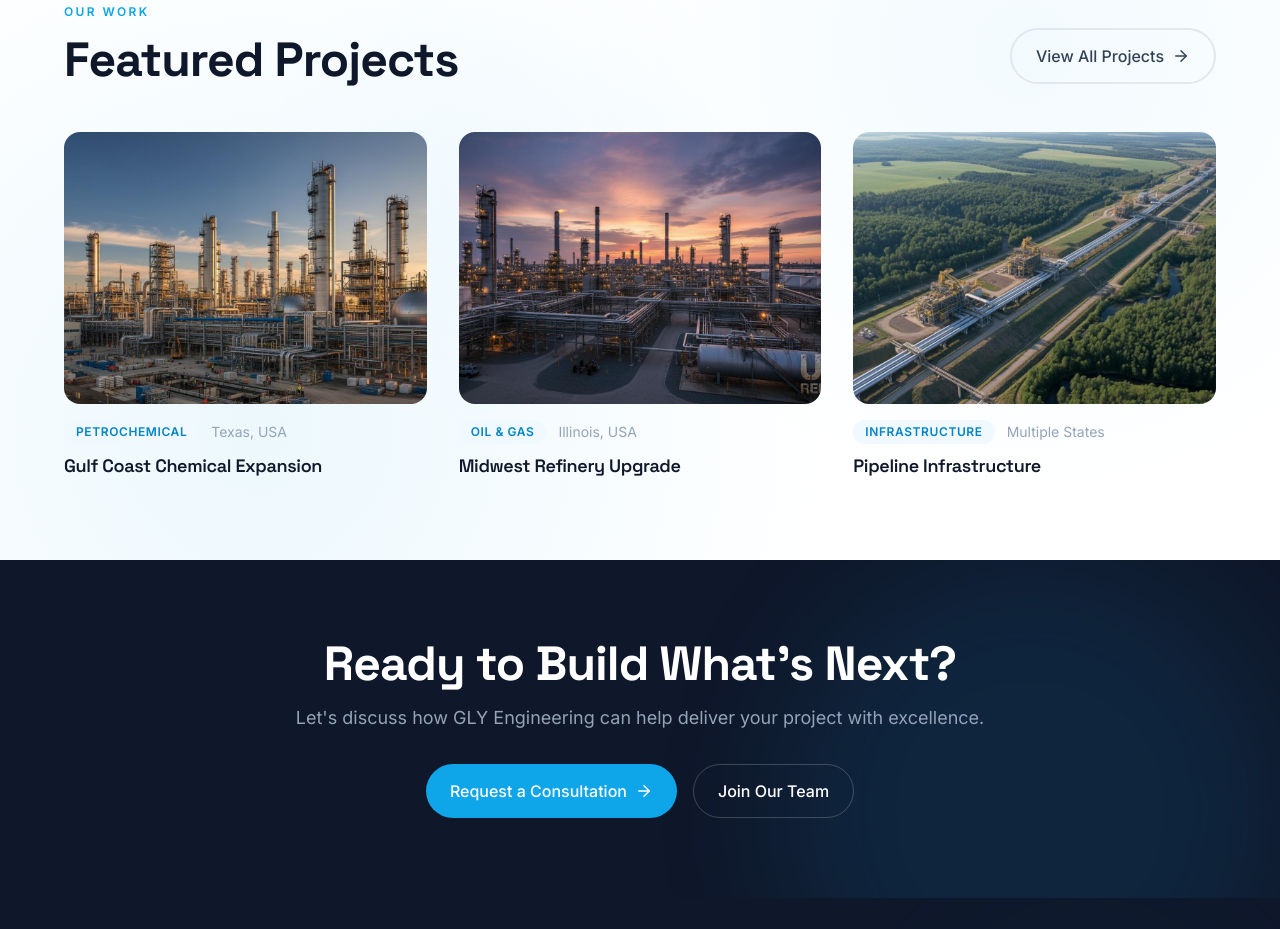
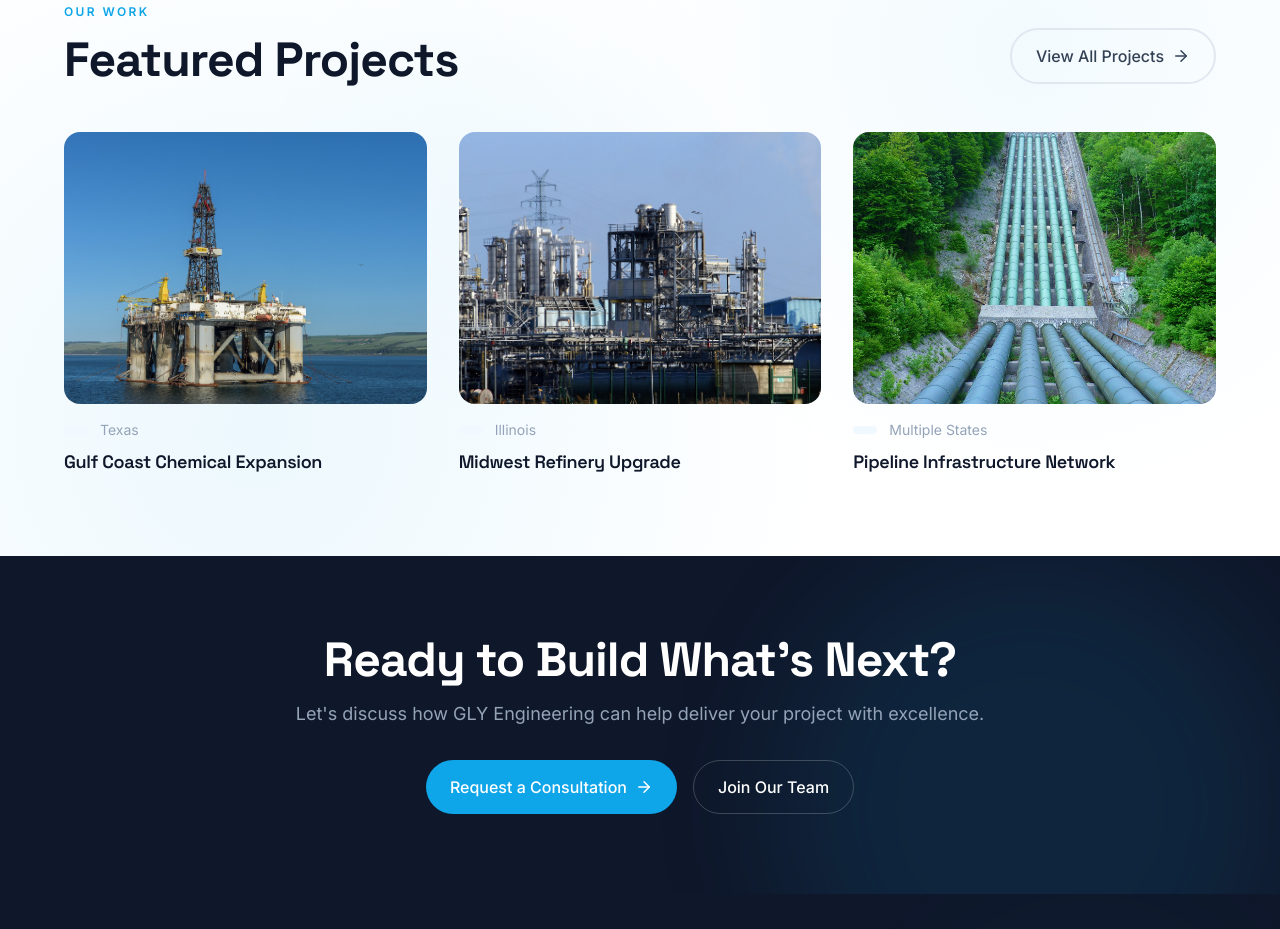
Before and after one commit to Beemhuse/gly-new, a React (Vite) app: page / in a window 1280 px wide. Shown: the part 2240-3169 px from the top of the page. Built offline with nearby package versions, Linux system fonts and the light colour scheme.

Commit message:
fix: careeers

```diff
--- a/src/pages/Careers.tsx
+++ b/src/pages/Careers.tsx
@@ -90,7 +90,7 @@ export default function Careers() {
             </div>
             <div className="relative reveal-up">
               <div className="rounded-3xl overflow-hidden shadow-xl">
-                <img src="/images/hero-careers.jpg" alt="GLY Engineering Careers" className="w-full h-[400px] object-cover" />
+                <img src="/images/careers/team.jpg" alt="GLY Engineering Careers" className="w-full h-[400px] object-cover" />
               </div>
               <div className="absolute -bottom-6 -right-6 w-32 h-32 border-2 border-sky-200 rounded-2xl -z-10" />
             </div>
--- a/src/pages/Home.tsx
+++ b/src/pages/Home.tsx
@@ -16,6 +16,7 @@ import {
   ChevronRight,
 } from "lucide-react";
 import HomePageHero from "@/components/pages/home/hero";
+import { projects } from "@/data/projects";
 
 gsap.registerPlugin(ScrollTrigger);
 
@@ -82,29 +83,7 @@ const stats = [
   { value: "$60B", label: "Global Spend", icon: TrendingUp },
 ];
 
-const projects = [
-  {
-    id: 1,
-    title: "Gulf Coast Chemical Expansion",
-    category: "Petrochemical",
-    location: "Texas, USA",
-    image: "/images/project-chemical.jpg",
-  },
-  {
-    id: 2,
-    title: "Midwest Refinery Upgrade",
-    category: "Oil & Gas",
-    location: "Illinois, USA",
-    image: "/images/project-refinery.jpg",
-  },
-  {
-    id: 3,
-    title: "Pipeline Infrastructure",
-    category: "Infrastructure",
-    location: "Multiple States",
-    image: "/images/project-pipeline.jpg",
-  },
-];
+
 
 interface HomeProps {
   onNavigate?: (path: string) => void;
@@ -325,7 +304,7 @@ export default function Home({ onNavigate }: HomeProps) {
           </div>
 
           <div className="grid md:grid-cols-2 lg:grid-cols-3 gap-8">
-            {projects.map((project) => (
+            {projects.slice(0,3).map((project) => (
               <button
                 key={project.id}
                 onClick={() => handleNavigate("/projects")}
```
Also changed, not shown: 1 other file (tests, documents, lock files or other folders).
